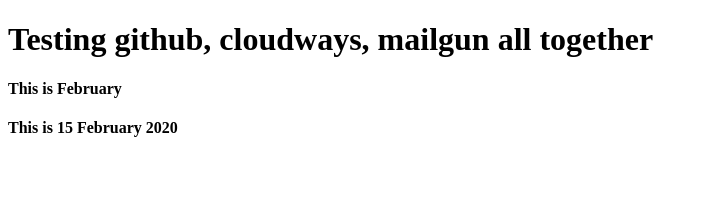
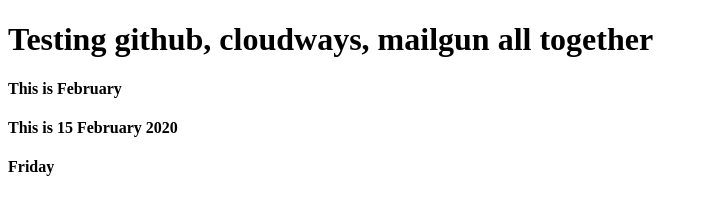
Before and after one commit to dg7pro/febraury, a plain HTML site: page index.html in a window 1280 px wide. Shown: the whole page, without its empty margins (0-708 px from the left). Drawn offline with Linux system fonts and the light colour scheme.

Commit message:
Third Commit

```diff
--- a/index.html
+++ b/index.html
@@ -9,5 +9,7 @@
 
     <h4>This is February</h4>
     <h4>This is 15 February 2020 </h4>
+    <h4>Friday </h4>
+
 </body>
 </html>
```
Also changed, not shown: 1 other file.
